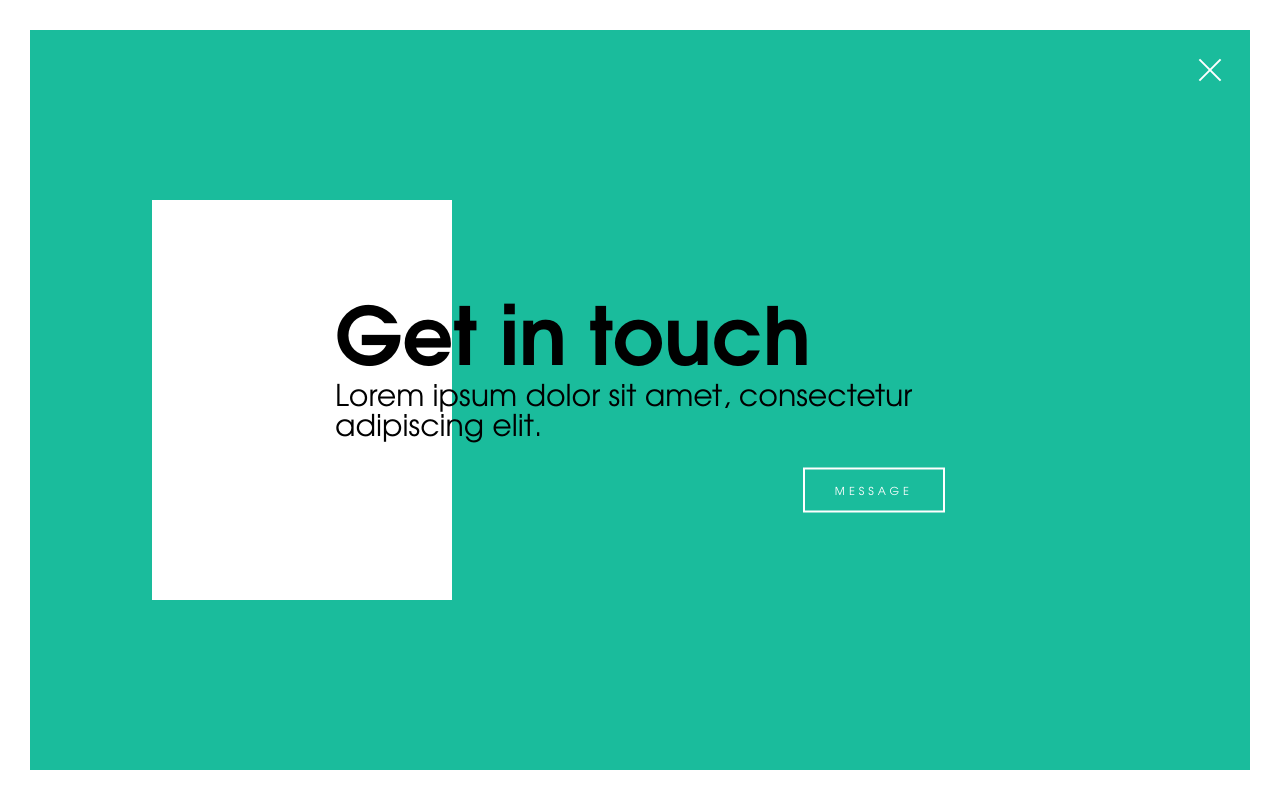
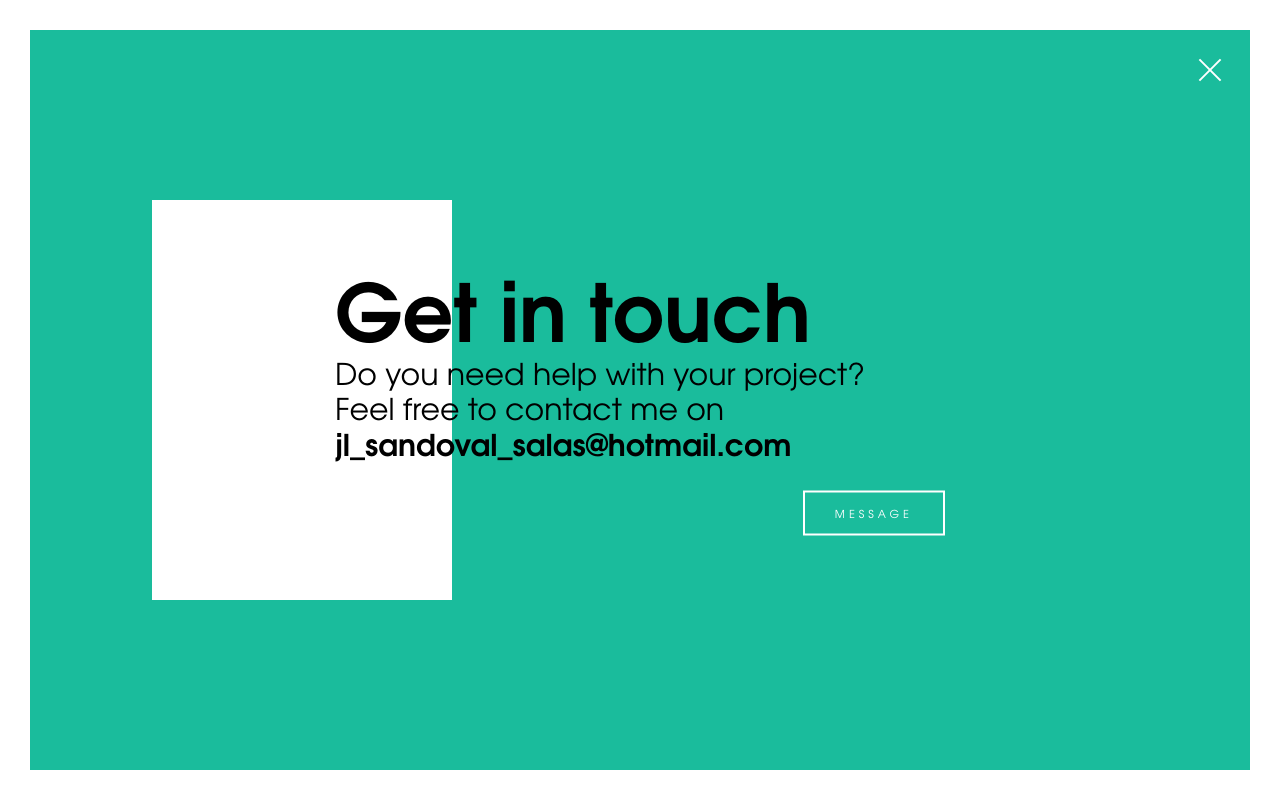
Before and after one commit to Jotaeles/jotaeles.github.io, a React app: page / in a window 1280 px wide. Built offline with nearby package versions, Linux system fonts and the light colour scheme.

Commit message:
add copy contact

```diff
--- a/src/components/contact/contact.scss
+++ b/src/components/contact/contact.scss
@@ -23,6 +23,7 @@
     .jl-contact__description{
         font-size: 30px;
         font-weight: $FONT_REGULAR;
+        line-height: 35px;
     }
     .jl-contact__message{
         display: flex;
@@ -36,6 +37,7 @@
             text-transform: uppercase;
             letter-spacing: 4px;
             color: $WHITE;
+            text-decoration: none;
             cursor: pointer;
         }
     }
--- a/src/components/contact/contact.tsx
+++ b/src/components/contact/contact.tsx
@@ -11,9 +11,9 @@ class Contact extends React.Component{
                     <div className="jl-contact__box"></div>
                     <div className="jl-contact__content">
                         <h2 className="jl-contact__title">Get in touch</h2>
-                        <p className="jl-contact__description">Lorem ipsum dolor sit amet, consectetur adipiscing elit.</p>
+                        <p className="jl-contact__description">Do you need help with your project?<br/>Feel free to contact me on <strong>jl_sandoval_salas@hotmail.com</strong></p>
                         <div className="jl-contact__message">
-                            <a className="jl-contact__btn">Message</a>
+                            <a className="jl-contact__btn" href='mailTo:jl_sandoval_salas@hotmail.com'>Message</a>
                         </div>
                     </div>
                 </div>
```
